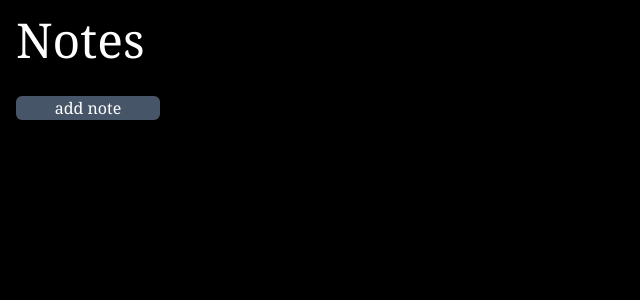
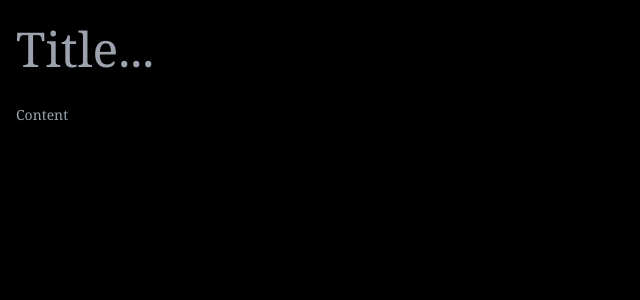
Before and after one commit to devTurambar/my-notes, a React (Create React App) app in the folder myNotes/my-notes/: page /pages/InsideNote in a window 1280 px wide. Shown: the top 300 px of the page, without its empty margins (0-640 px from the left). Built offline with nearby package versions, Linux system fonts and the light colour scheme.

Commit message:
routing and insideNote component

```diff
--- a/myNotes/my-notes/package.json
+++ b/myNotes/my-notes/package.json
@@ -15,6 +15,7 @@
     "react": "^18.3.1",
     "react-dom": "^18.3.1",
     "react-redux": "^9.1.2",
+    "react-router-dom": "^6.24.0",
     "react-scripts": "5.0.1",
     "typescript": "^4.9.5",
     "web-vitals": "^2.1.4"
--- a/myNotes/my-notes/src/App.tsx
+++ b/myNotes/my-notes/src/App.tsx
@@ -1,24 +1,10 @@
-import React from 'react';
-import logo from './logo.svg';
+import MyRoutes from './routes/MyRoutes';
 import './App.css';
-import axios from "axios";
-import Note from "./components/Note"
-import Logo from "./components/Logo"
-import NotesList from "./components/NotesList"
 
 function App() {
-  const apiCall = () => {
-    axios.get("http://localhost:8080").then((data) => {
-      console.log(data);
-    })
-  };
   return (
     <div className="App bg-black text-white font-serif p-4">
-      <div className='mb-8'>
-        <Logo title="Notes"/>
-      </div>
-      <NotesList />
-      {/* <button onClick={apiCall}>click me</button> */}
+      <MyRoutes />
     </div>
   );
 }
--- a/myNotes/my-notes/src/components/Note.tsx
+++ b/myNotes/my-notes/src/components/Note.tsx
@@ -1,16 +1,17 @@
 import { useAppSelector, useAppDispatch } from '../lib/hooks'
-import {
-    erase,
-    // change,
-    addNote,
-    selectNote
-  } from '../features/notes/notesSlice'
-const Note = ({title, id} : {title:string, id:number}) => {
+import {erase, addNote, selectNote } from '../features/notes/notesSlice';
+import deleteIcon from "../img/deleteIcon.svg"
+import { Link } from 'react-router-dom';
+
+const Note = ({title, content, id} : {title:string, content:string, id:number}) => {
     const dispatch = useAppDispatch();
     return (
-        <div className='flex flex-col flex-1 rounded-md p-4 bg-yellow-500'>
-            <span>{title}</span>
-            <button onClick={() => dispatch(erase(id))} className='bg-slate-600 text-white rounded-md w-36'>erase note</button>
+        <div className='flex flex-1 rounded-md p-4 bg-yellow-500'>
+            <Link to="/pages/InsideNote" className="flex flex-col flex-1">
+                <span className="text-2xl font-bold">{title}</span>
+                <span className="text-sm">{content}</span>
+            </Link>
+            <img className="cursor-pointer w-8" onClick={() => dispatch(erase(id))} src={deleteIcon}/>
             {/* <span>{note[0]}</span> */}
             {/* <button onClick={() => dispatch(change("text"))} className='bg-slate-600 text-white rounded-md w-36'>change note</button> */}
         </div>
--- a/myNotes/my-notes/src/components/NotesList.tsx
+++ b/myNotes/my-notes/src/components/NotesList.tsx
@@ -5,7 +5,8 @@ import {
     // change,
     addNote,
     selectNote
-  } from '../features/notes/notesSlice'
+  } from '../features/notes/notesSlice';
+  import { useState } from "react";
 
 const NodesList = () => {
     const notes = useAppSelector(selectNote);
@@ -15,12 +16,10 @@ const NodesList = () => {
         <div className="flex flex-col md:flex-row gap-4">
             {notes.map((e) => {
                 return (
-                    <div key={e.id}>
-                        <Note title={e.content} id={e.id}/>
-                    </div>
+                    <Note key={e.id} title={e.title} id={e.id} content={e.content}/>
                 )
             })}
-            <button onClick={() => dispatch(addNote({id:notes.length+1, content:"Second Note"}))} className='bg-slate-600 text-white rounded-md w-36'>add note</button>
+            <button onClick={() => dispatch(addNote({id:notes.length+1, title:"Título", content:"Second Note"}))} className='bg-slate-600 text-white rounded-md w-36'>add note</button>
         </div>
     )
 }
--- a/myNotes/my-notes/src/features/notes/notesSlice.ts
+++ b/myNotes/my-notes/src/features/notes/notesSlice.ts
@@ -8,6 +8,7 @@ export interface NotesState {
 
 interface Note{
     id:number,
+    title:string,
     content:string
 }
 const initialState:Array<Note> = [];
--- a/myNotes/my-notes/src/index.tsx
+++ b/myNotes/my-notes/src/index.tsx
@@ -5,6 +5,9 @@ import App from './App';
 import reportWebVitals from './reportWebVitals';
 import { Provider } from 'react-redux';
 import { store } from './lib/store';
+import { BrowserRouter, Routes, Route } from "react-router-dom";
+import InsideNote from './pages/InsideNote/InsideNote';
+
 
 const root = ReactDOM.createRoot(
   document.getElementById('root') as HTMLElement
@@ -12,7 +15,13 @@ const root = ReactDOM.createRoot(
 root.render(
   <React.StrictMode>
     <Provider store={store}>
-      <App />
+      <BrowserRouter>
+        <Routes>
+          <Route path="/" element={ <App />}>
+            <Route path="/pages/InsideNote" element={<InsideNote />} />
+          </Route>
+        </Routes>
+      </BrowserRouter>
     </Provider>
   </React.StrictMode>
 );
--- /dev/null
+++ b/myNotes/my-notes/src/pages/Home/Home.tsx
@@ -0,0 +1,26 @@
+import React from 'react';
+import logo from './logo.svg';
+import '../../App.css';
+import axios from "axios";
+import Note from "../../components/Note"
+import Logo from "../../components/Logo"
+import NotesList from "../../components/NotesList"
+
+function App() {
+  const apiCall = () => {
+    axios.get("http://localhost:8080").then((data) => {
+      console.log(data);
+    })
+  };
+  return (
+    <div>
+      <div className='mb-8'>
+        <Logo title="Notes"/>
+      </div>
+      <NotesList />
+      {/* <button onClick={apiCall}>click me</button> */}
+    </div>
+  );
+}
+
+export default App;
--- /dev/null
+++ b/myNotes/my-notes/src/pages/InsideNote/InsideNote.tsx
@@ -0,0 +1,10 @@
+const InsideNote = () => {
+    return(
+        <div className="flex flex-col gap-6">
+            <input type="text" placeholder="Title..." className="text-5xl bg-black focus:outline-none"/>
+            <input type="text" placeholder="Content" className="text-sm bg-black focus:outline-none"/>
+        </div>
+    )
+}
+
+export default InsideNote;
--- /dev/null
+++ b/myNotes/my-notes/src/routes/MyRoutes.tsx
@@ -0,0 +1,14 @@
+import { Routes, Route } from "react-router-dom";
+import Home from "../pages/Home/Home";
+import InsideNote from "../pages/InsideNote/InsideNote";
+
+const MyRoutes = () => {
+    return(
+        <Routes>
+            <Route path="/" element={<Home />} />
+            <Route path="/pages/InsideNote" element={<InsideNote />} />
+        </Routes>
+    )
+};
+
+export default MyRoutes;
```
Also changed, not shown: myNotes/my-notes/src/img/deleteIcon.svg (added), 1 other file (tests, documents, lock files or other folders).
